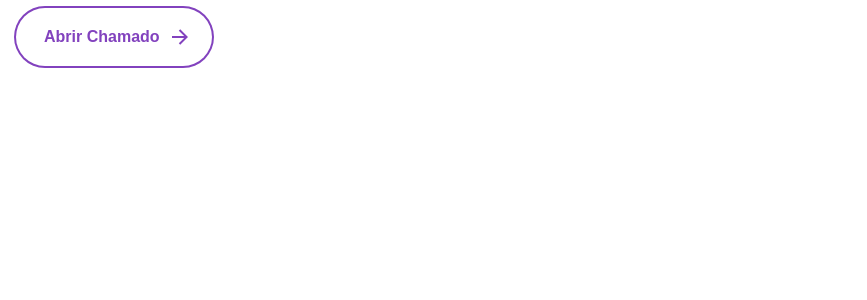
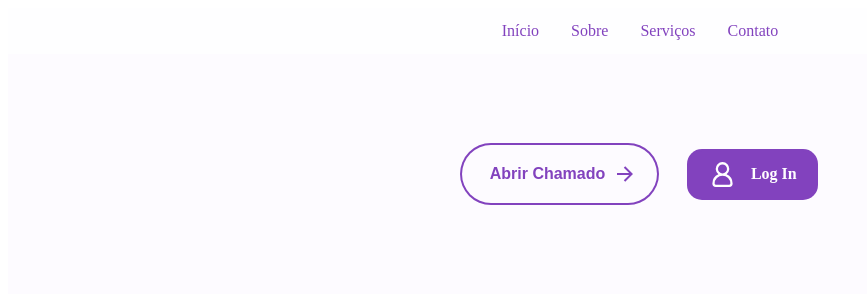
Before and after one commit to NeroPRDO/WEB-II---PROJETO, an Angular app in the folder manutencao-equipamentos/: page / in a window 1280 px wide. Shown: the top 300 px of the page, without its empty margins (0-867 px from the left). Built offline with nearby package versions, Linux system fonts and the light colour scheme.

Commit message:
adicionei botão de login e alguns elementos baiscos da pagina

```diff
--- a/manutencao-equipamentos/src/app/app.css
+++ b/manutencao-equipamentos/src/app/app.css
@@ -1,3 +1,66 @@
+* {
+  margin: 0;
+  padding: 0;
+}
+
+body {
+height: 100%;
+background-color: #e7ceff18;
+}
+
+
+
+nav ul {
+  list-style-type: none;
+  margin: 0;
+  padding: 0;
+  overflow: hidden;
+  background-color: #ffffffc7;
+  display: flex;
+  justify-content: center;
+}
+
+
+nav li {
+  float: left;
+}
+
+
+nav li a {
+  display: block;
+  color: #8242be;
+  text-align: center;
+  padding: 14px 16px;
+  text-decoration: none;
+}
+
+
+nav li a:hover {
+  background-color: #e7ceffd0;
+  border-radius: 5%;
+  width: 50px;
+  height: 10px;
+}
+
+/*grid teste */
+
+.container {
+  display: flex;
+  justify-content: center;
+  align-items: center;
+  flex-direction: row;
+  gap: 10px;
+
+  padding: 20px;
+  height: 200px;
+}
+
+.item {
+  padding: 10px;
+}
+
+/*Botão de abrir chamdo*/
+
 .btnTeste {
   position: relative;
   display: flex;
@@ -85,3 +148,48 @@
   height: 220px;
   opacity: 1;
 }
+
+/*Botão de login*/
+
+.loginButton {
+  width: 131px;
+  height: 51px;
+  border-radius: 15px;
+  cursor: pointer;
+  transition: 0.3s ease;
+  background: linear-gradient(
+    to bottom right,
+    #8242be 0%,
+    rgba(46, 142, 255, 0) 30%
+  );
+  background-color: #8242be;
+  display: flex;
+  align-items: center;
+  justify-content: center;
+}
+
+.loginButton:hover,
+.loginButton:focus {
+  background-color: rgba(69, 0, 158, 0.7);
+  box-shadow: 0 0 10px rgba(57, 20, 105, 0.7);
+  outline: none;
+}
+
+.loginButton-inner {
+  width: 127px;
+  height: 47px;
+  border-radius: 13px;
+  background-color: #8242be;
+  display: flex;
+  align-items: center;
+  justify-content: center;
+  gap: 15px;
+  color: #fff;
+  font-weight: 600;
+}
+
+.loginButton-inner svg {
+  width: 27px;
+  height: 27px;
+  fill: #fff;
+}
--- a/manutencao-equipamentos/src/app/app.html
+++ b/manutencao-equipamentos/src/app/app.html
@@ -6,6 +6,18 @@
   <title>Document</title>
 </head>
 <body>
+
+<nav>
+  <ul>
+    <li><a href="#inicio">Início</a></li>
+    <li><a href="#sobre">Sobre</a></li>
+    <li><a href="#servicos">Serviços</a></li>
+    <li><a href="#contato">Contato</a></li>
+  </ul>
+</nav>
+
+<div class="container">
+  <div class="item">
 
   <button class="btnTeste">
   <svg viewBox="0 0 24 24" class="arr-2" xmlns="http://www.w3.org/2000/svg">
@@ -21,6 +33,33 @@
     ></path>
   </svg>
 </button>
+</div>
+
+<div class="item">
+<div
+  aria-label="User Login Button"
+  tabindex="0"
+  role="button"
+  class="loginButton"
+>
+  <div class="loginButton-inner">
+    <svg
+      aria-hidden="true"
+      xmlns="http://www.w3.org/2000/svg"
+      viewBox="0 0 24 24"
+    >
+      <g data-name="Layer 2" id="Layer_2">
+        <path
+          d="m15.626 11.769a6 6 0 1 0 -7.252 0 9.008 9.008 0 0 0 -5.374 8.231 3 3 0 0 0 3 3h12a3 3 0 0 0 3-3 9.008 9.008 0 0 0 -5.374-8.231zm-7.626-4.769a4 4 0 1 1 4 4 4 4 0 0 1 -4-4zm10 14h-12a1 1 0 0 1 -1-1 7 7 0 0 1 14 0 1 1 0 0 1 -1 1z"
+        ></path>
+      </g>
+    </svg>
+    <p>Log In</p>
+  </div>
+</div>
+</div>
+
+</div>
 
 
 </body>
```
